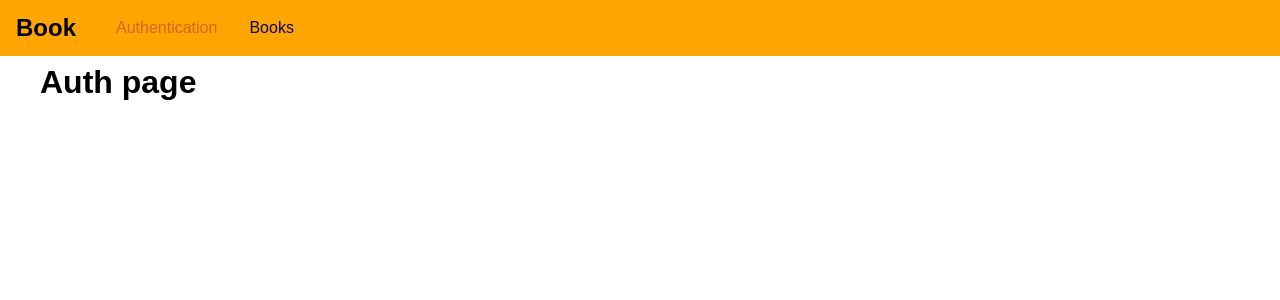
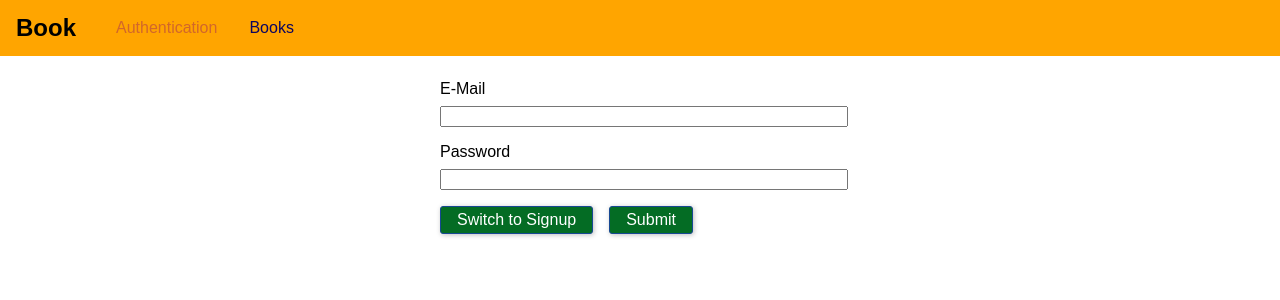
Before and after one commit to mazurprzemyslaw/book-library, a React (Create React App) app in the folder frontend/: page /auth in a window 1280 px wide. Shown: the top 300 px of the page. Built offline with nearby package versions, Linux system fonts and the light colour scheme.

Commit message:
Scss Added, styles refactor, backend port changed

```diff
--- a/frontend/package.json
+++ b/frontend/package.json
@@ -3,6 +3,7 @@
   "version": "0.1.0",
   "private": true,
   "dependencies": {
+    "node-sass": "^4.12.0",
     "react": "^16.8.6",
     "react-dom": "^16.8.6",
     "react-router-dom": "^5.0.1",
--- a/frontend/src/App.js
+++ b/frontend/src/App.js
@@ -5,7 +5,7 @@
 import BookPage from "./pages/Books";
 import MainNavigation from "./components/Navigation/MainNavigation";
 
-import "./App.css";
+import "./App.scss";
 
 function App() {
   return (
--- a/frontend/src/components/Navigation/MainNavigation.css
+++ /dev/null
@@ -1,42 +0,0 @@
-.main-navigation {
-  position: fixed;
-  left: 0;
-  top: 0;
-  width: 100%;
-  height: 3.5rem;
-  background-color: #ffa500;
-  padding: 0 1rem;
-  display: flex;
-  align-items: center;
-}
-
-.main-navigation__logo h1 {
-  margin: 0;
-  font-size: 1.5rem;
-}
-
-.main-navigation__items {
-  margin-left: 1.5rem;
-}
-
-.main-navigation__items ul {
-  display: flex;
-  list-style: none;
-  margin: 0;
-  padding: 0;
-}
-
-.main-navigation__items li {
-  margin: 0 1rem;
-}
-
-.main-navigation__items a {
-  text-decoration: none;
-  color: #0c0560;
-}
-
-.main-navigation__items a:hover,
-.main-navigation__items a:active,
-.main-navigation__items a.active {
-  color: #d2672a;
-}
--- a/frontend/src/components/Navigation/MainNavigation.js
+++ b/frontend/src/components/Navigation/MainNavigation.js
@@ -1,7 +1,7 @@
 import React from "react";
 import { NavLink } from "react-router-dom";
 
-import "./MainNavigation.css";
+import "./MainNavigation.scss";
 
 const mainNavigation = props => (
   <header className="main-navigation">
--- /dev/null
+++ b/frontend/src/components/Navigation/MainNavigation.scss
@@ -0,0 +1,42 @@
+.main-navigation {
+  position: fixed;
+  left: 0;
+  top: 0;
+  width: 100%;
+  height: 3.5rem;
+  background-color: #ffa500;
+  padding: 0 1rem;
+  display: flex;
+  align-items: center;
+
+  h1 {
+    margin: 0;
+    font-size: 1.5rem;
+  }
+
+  ul {
+    display: flex;
+    list-style: none;
+    margin: 0;
+    padding: 0;
+  }
+
+  li {
+    margin: 0 1rem;
+  }
+
+  &__items {
+    margin-left: 1.5rem;
+  }
+
+  a {
+    text-decoration: none;
+    color: #0c0560;
+
+    &:hover,
+    &:active,
+    &.active {
+      color: #d2672a;
+    }
+  }
+}
--- a/frontend/src/index.js
+++ b/frontend/src/index.js
@@ -1,6 +1,6 @@
 import React from "react";
 import ReactDOM from "react-dom";
-import "./index.css";
+import "./index.scss";
 import App from "./App";
 
 ReactDOM.render(<App />, document.getElementById("root"));
--- a/frontend/src/pages/Auth.js
+++ b/frontend/src/pages/Auth.js
@@ -1,8 +1,25 @@
 import React, { Component } from "react";
+
+import "./Auth.scss";
 
 class AuthPage extends Component {
   render() {
-    return <h1>Auth page</h1>;
+    return (
+      <form className="auth-form">
+        <div className="form-control">
+          <label htmlFor="email">E-Mail</label>
+          <input type="email" id="email" />
+        </div>
+        <div className="form-control">
+          <label htmlFor="password">Password</label>
+          <input type="password" id="pasword" />
+        </div>
+        <div className="form-actions">
+          <button type="button">Switch to Signup</button>
+          <button type="submit">Submit</button>
+        </div>
+      </form>
+    );
   }
 }
 
--- /dev/null
+++ b/frontend/src/pages/Auth.scss
@@ -0,0 +1,39 @@
+.auth-form {
+  width: 25rem;
+  max-width: 80%;
+  margin: 5rem auto;
+}
+
+.form-control {
+  margin-bottom: 1rem;
+
+  label,
+  input {
+    width: 100%;
+    display: block;
+  }
+
+  label {
+    margin-bottom: 0.5rem;
+  }
+}
+
+.form-actions {
+  button {
+    background-color: #046c24;
+    font: inherit;
+    border: 1px solid #174893;
+    border-radius: 3px;
+    padding: 0.25rem 1rem;
+    margin-right: 1rem;
+    box-shadow: 1px 1px 5px rgba(0, 0, 0, 0.26);
+    color: #ffffff;
+    cursor: pointer;
+
+    &:hover,
+    &:active {
+      background: #5b1999;
+      border-color: #0c53f1;
+    }
+  }
+}
```
Also changed, not shown: frontend/src/App.scss (renamed from frontend/src/App.css), frontend/src/index.scss (renamed from frontend/src/index.css), 2 other files (tests, documents, lock files or other folders).
